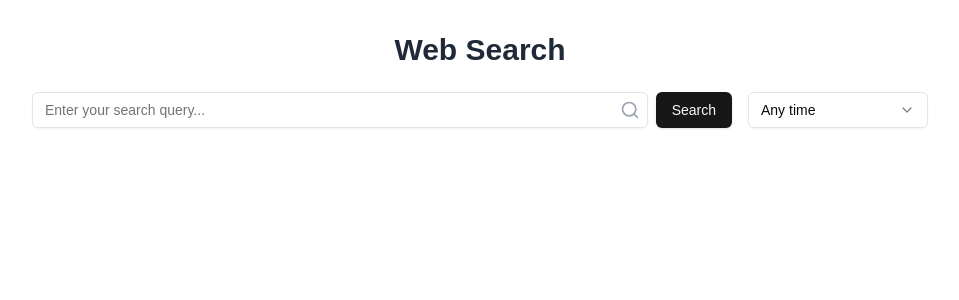
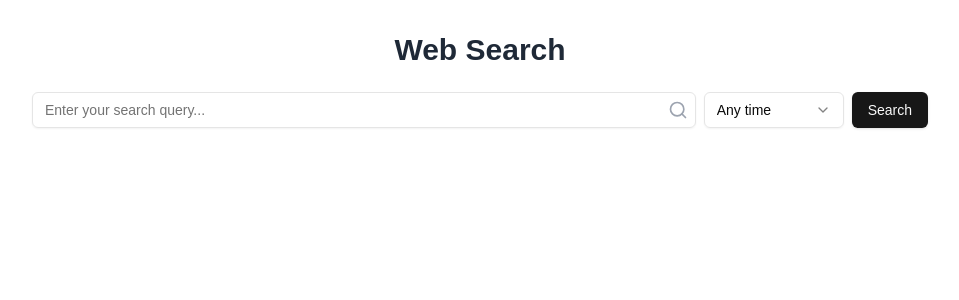
Before and after one commit to ytthuan/open-deep-research, a Next.js app: page / in a window 1280 px wide. Shown: the top 300 px of the page, without its empty margins (160-1119 px from the left). Built offline with nearby package versions, Linux system fonts and the light colour scheme.

Commit message:
styling buttons layout

```diff
--- a/app/page.tsx
+++ b/app/page.tsx
@@ -97,6 +97,7 @@ export default function Home() {
 
           if (response.ok) {
             const { content } = await response.json()
+            console.log('Fetched content:', content)
 
             contentResults.push({
               url: article.url,
@@ -183,8 +184,7 @@ export default function Home() {
             Web Search
           </h1>
           <form onSubmit={handleSearch} className='space-y-4'>
-            <div className='flex flex-col sm:flex-row gap-4'>
-              <div className='flex-1 flex flex-col sm:flex-row gap-2'>
+            <div className='flex flex-col sm:flex-row gap-2'>
               <div className='relative flex-1'>
                 <Input
                   type='text'
@@ -195,17 +195,10 @@ export default function Home() {
                 />
                 <Search className='absolute right-2 top-2 h-5 w-5 text-gray-400' />
               </div>
-                <Button
-                  type='submit'
-                  disabled={loading}
-                  className='w-full sm:w-auto'
-                >
-                  {loading ? 'Searching...' : 'Search'}
-                </Button>
-              </div>
 
+              <div className='flex gap-2'>
                 <Select value={timeFilter} onValueChange={setTimeFilter}>
-                <SelectTrigger className='w-full sm:w-[180px]'>
+                  <SelectTrigger className='w-full sm:w-[140px] sm:shrink-0'>
                     <SelectValue placeholder='Select time range' />
                   </SelectTrigger>
                   <SelectContent>
@@ -216,6 +209,15 @@ export default function Home() {
                     ))}
                   </SelectContent>
                 </Select>
+
+                <Button
+                  type='submit'
+                  disabled={loading}
+                  className='shrink-0 flex-1 sm:flex-initial'
+                >
+                  {loading ? 'Searching...' : 'Search'}
+                </Button>
+              </div>
             </div>
           </form>
         </div>
```
Lines whose indentation alone changed are shown as unchanged.
